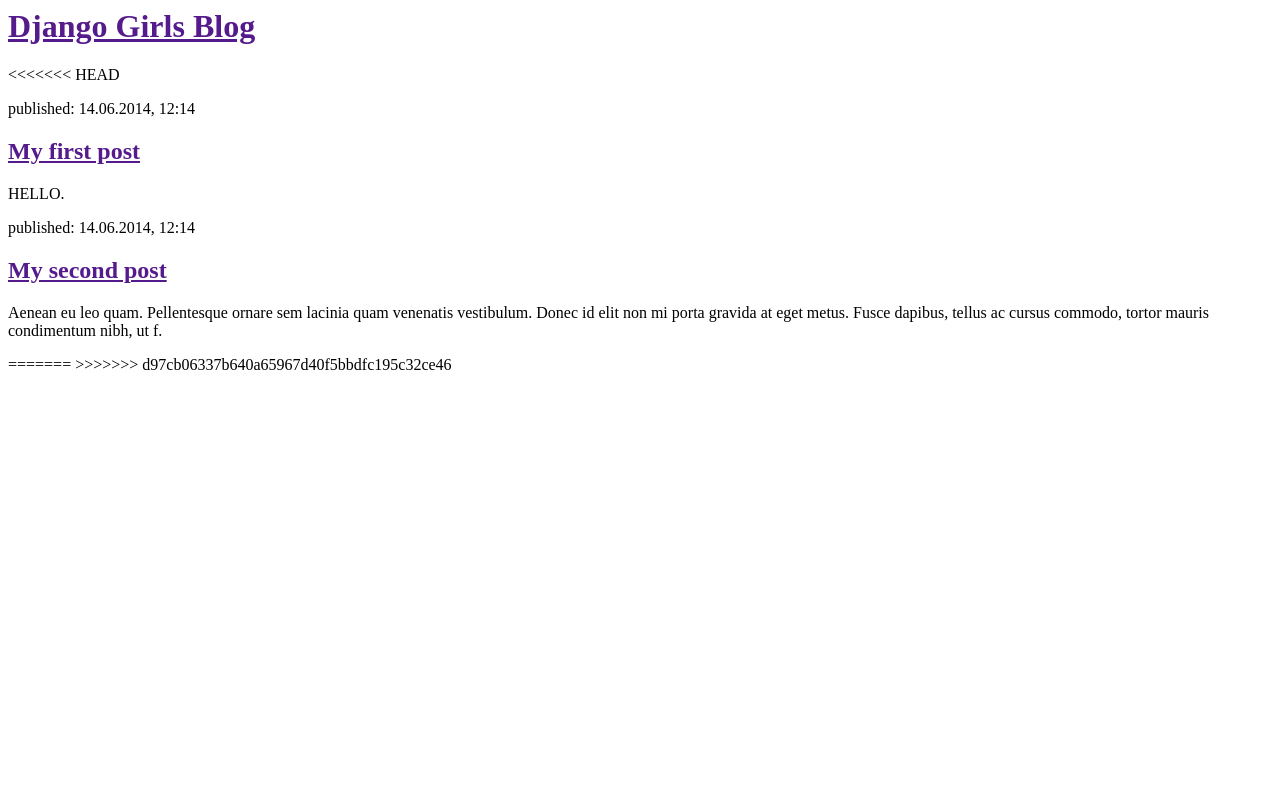
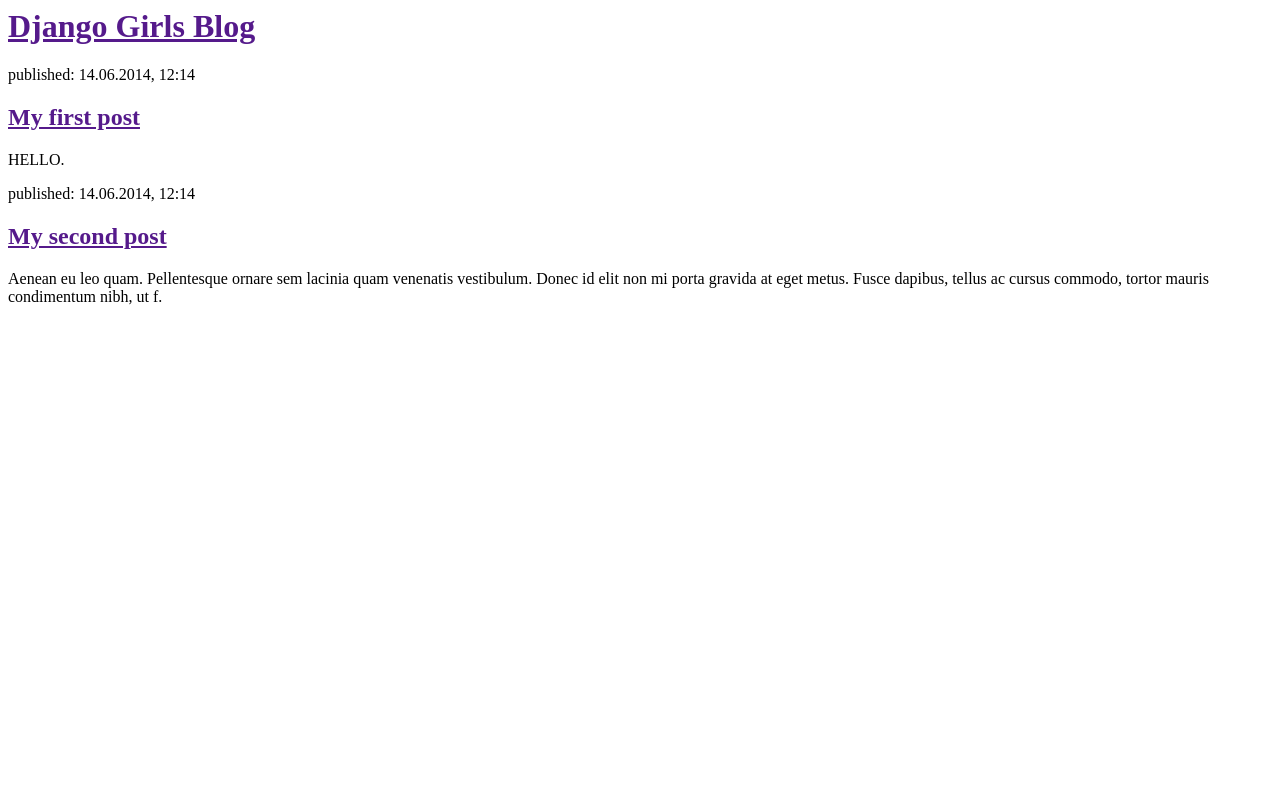
Before and after one commit to alanali/My-First-Blog, a Django app: template blog/templates/blog/post_list.html in a window 1280 px wide. Run offline with Django 3.2, Linux system fonts and the light colour scheme; the template is opened without the code that fills it, so the values that code supplies are empty; parts of the project's set-up code (start-up, migrations or seed data) failed here and were passed over.

Commit message:
fixed post_list merging

```diff
--- a/blog/templates/blog/post_list.html
+++ b/blog/templates/blog/post_list.html
@@ -7,7 +7,6 @@
             <h1><a href="">Django Girls Blog</a></h1>
         </div>
 
-<<<<<<< HEAD
         <div>
             <p>published: 14.06.2014, 12:14</p>
             <h2><a href="">My first post</a></h2>
@@ -19,7 +18,6 @@
             <h2><a href="">My second post</a></h2>
             <p>Aenean eu leo quam. Pellentesque ornare sem lacinia quam venenatis vestibulum. Donec id elit non mi porta gravida at eget metus. Fusce dapibus, tellus ac cursus commodo, tortor mauris condimentum nibh, ut f.</p>
         </div>
-=======
         {% for post in posts %}
             <div>
                 <p>published: {{ post.published_date }}</p>
@@ -27,6 +25,5 @@
                 <p>{{ post.text|linebreaksbr }}</p>
             </div>
         {% endfor %}
->>>>>>> d97cb06337b640a65967d40f5bbdfc195c32ce46
     </body>
 </html>
```
